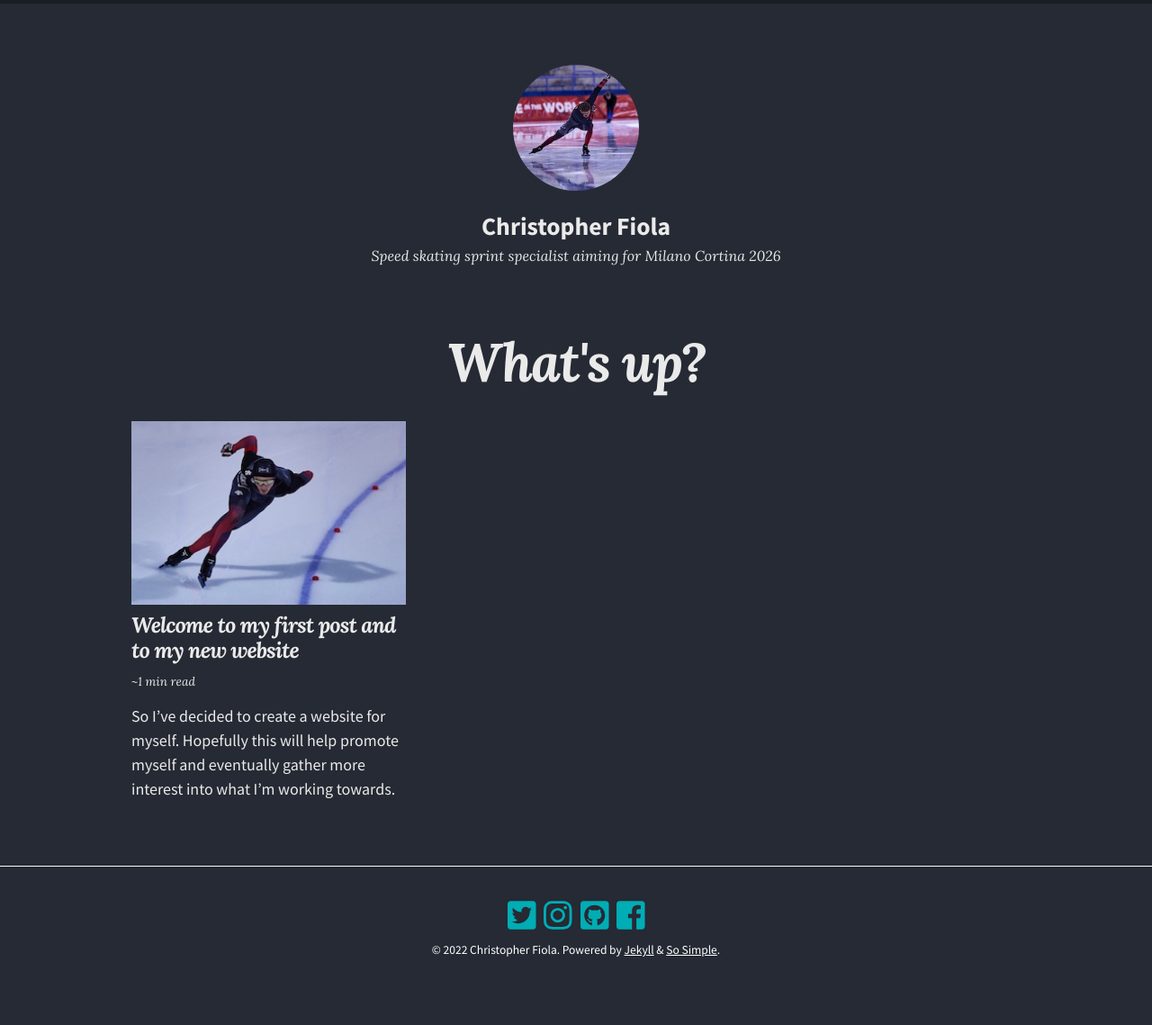
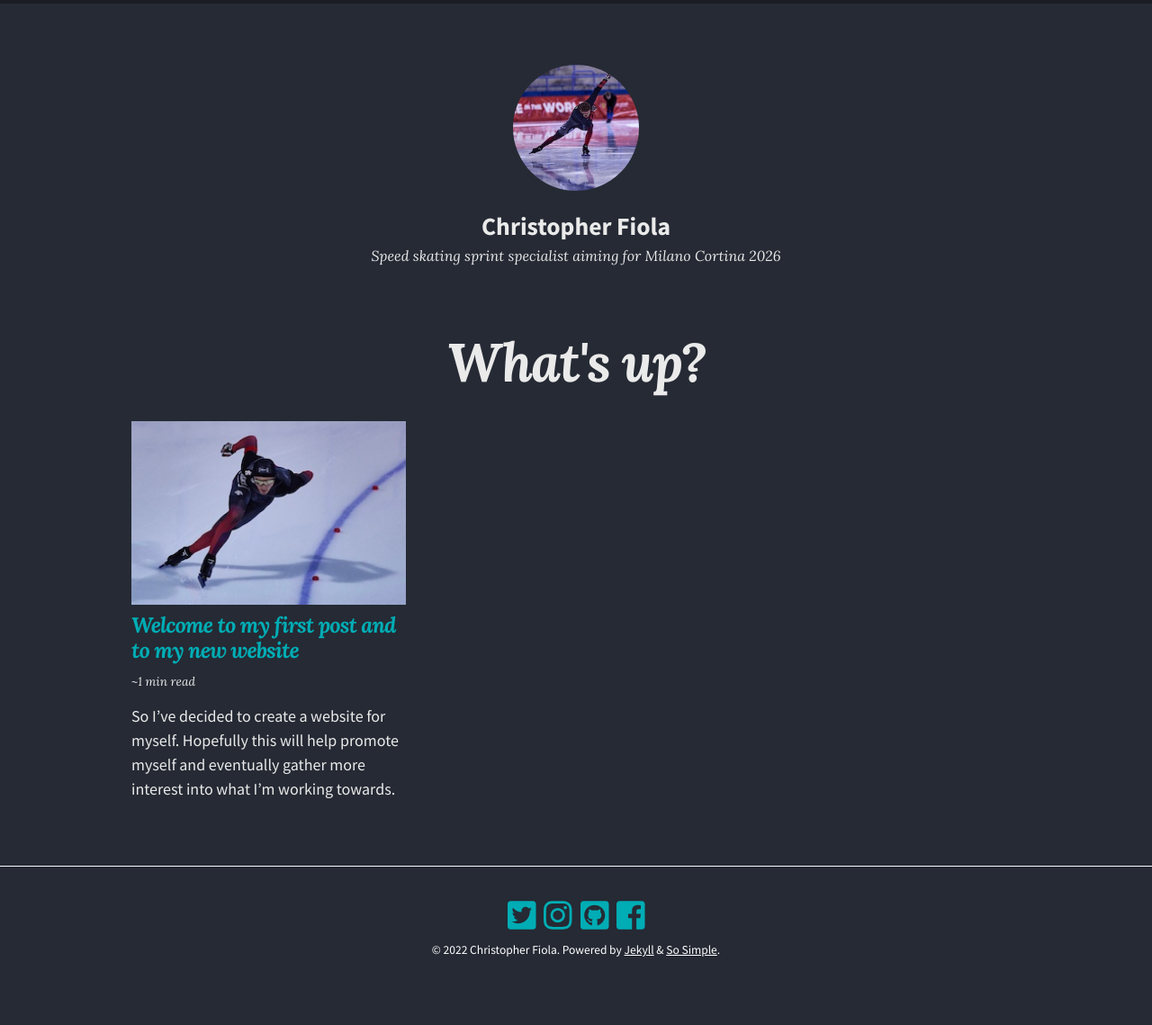
Before and after one commit to ChrisFiola/chrisfiola.github.io, a Jekyll site: the page built from updates.md, in a window 1280 px wide. Shown: the whole page at 90% size. Built offline with Jekyll 4.4.1, drawn with Linux system fonts in a browser that asks for light colours; nearby versions of some CDN libraries.

Commit message:
Update main.scss

```diff
--- a/assets/css/main.scss
+++ b/assets/css/main.scss
@@ -10,3 +10,7 @@ sitemap: false
 a:visited {
   color: green;
 }
+
+a:link {
+  color: #00adb5;
+}
```
